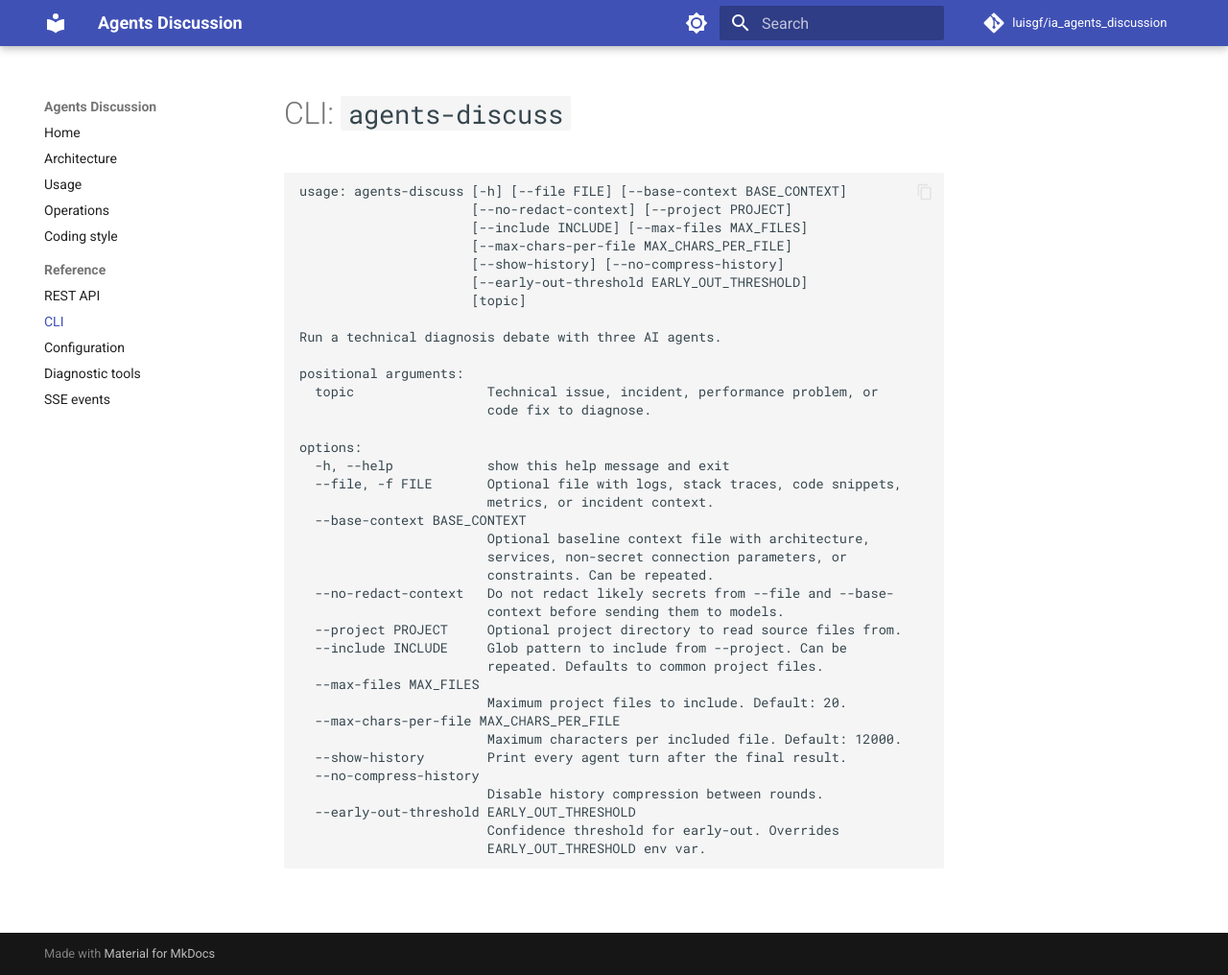
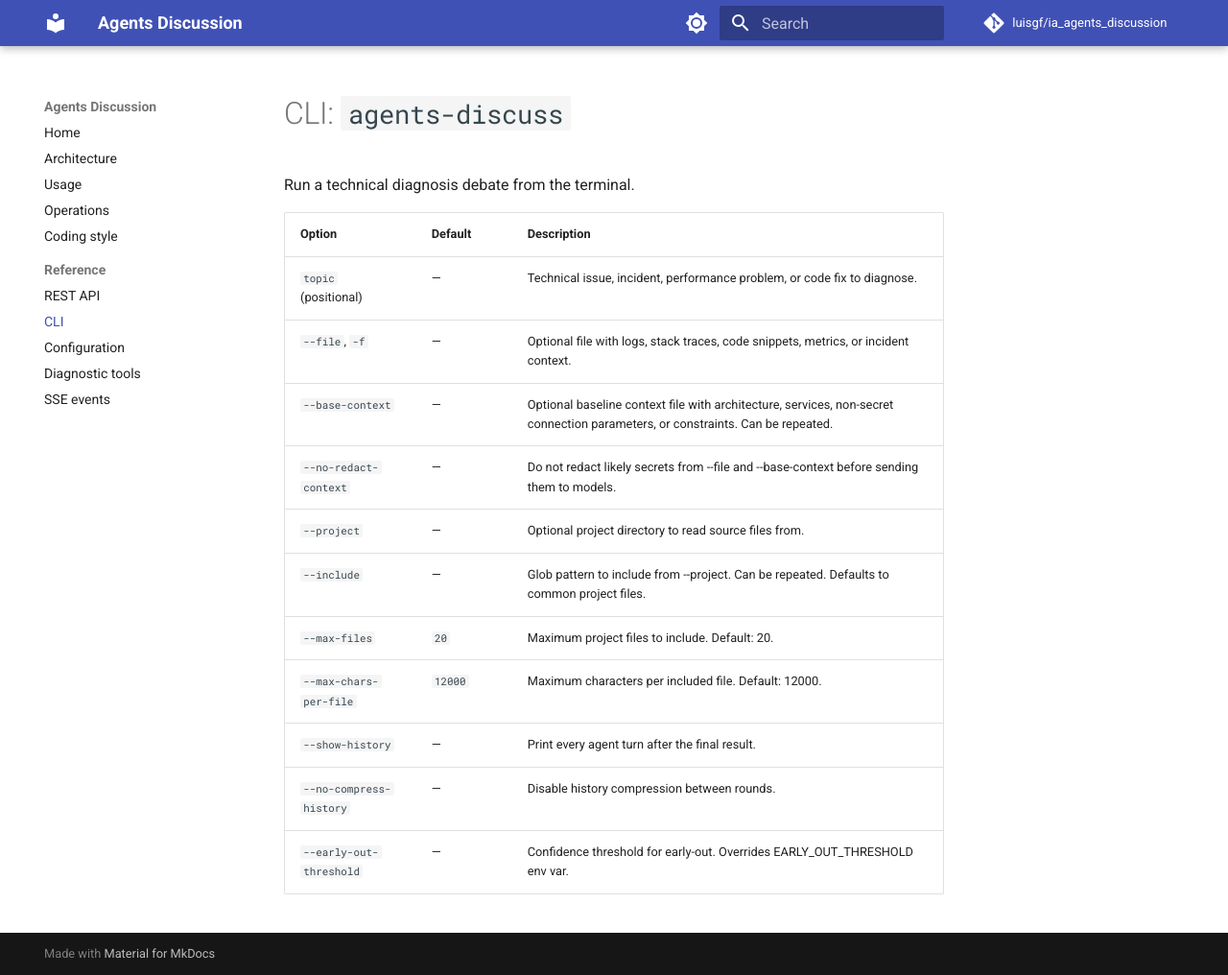
Before and after one commit to luisgf/ia_agents_discussion, an MkDocs documentation site: the page built from docs/reference/cli.md, in a window 1280 px wide and 1016 px high. Shown: the whole window at 96% size. Built offline with MkDocs 1.6.1 and Material for MkDocs 9.7.7, drawn with Linux system fonts in a browser that asks for light colours; comment, search, counter and statistics services are not loaded.

Commit message:
fix(docs): make the reference generator Python-version-independent
The anti-drift gate failed on CI (3.11) because the generator's output depended
on the Python version: argparse format_help() renders flags differently across
versions, and 'Path | None' rendered as 'Union' on 3.14 vs the full type on 3.11.
A backslash inside an f-string expression was also a SyntaxError on 3.11.

- gen_cli: build a deterministic table from parser._actions instead of format_help().
- _type_name: render unions stably via typing.get_origin/get_args.
- _esc helper: escape table-cell pipes outside f-strings (3.11-safe).

Verified: identical output on Python 3.11 and 3.14; ruff (py311) clean.

````diff
--- a/docs/reference/cli.md
+++ b/docs/reference/cli.md
@@ -3,42 +3,18 @@
 
 # CLI: `agents-discuss`
 
-```text
-usage: agents-discuss [-h] [--file FILE] [--base-context BASE_CONTEXT]
-                      [--no-redact-context] [--project PROJECT]
-                      [--include INCLUDE] [--max-files MAX_FILES]
-                      [--max-chars-per-file MAX_CHARS_PER_FILE]
-                      [--show-history] [--no-compress-history]
-                      [--early-out-threshold EARLY_OUT_THRESHOLD]
-                      [topic]
+Run a technical diagnosis debate from the terminal.
 
-Run a technical diagnosis debate with three AI agents.
-
-positional arguments:
-  topic                 Technical issue, incident, performance problem, or
-                        code fix to diagnose.
-
-options:
-  -h, --help            show this help message and exit
-  --file, -f FILE       Optional file with logs, stack traces, code snippets,
-                        metrics, or incident context.
-  --base-context BASE_CONTEXT
-                        Optional baseline context file with architecture,
-                        services, non-secret connection parameters, or
-                        constraints. Can be repeated.
-  --no-redact-context   Do not redact likely secrets from --file and --base-
-                        context before sending them to models.
-  --project PROJECT     Optional project directory to read source files from.
-  --include INCLUDE     Glob pattern to include from --project. Can be
-                        repeated. Defaults to common project files.
-  --max-files MAX_FILES
-                        Maximum project files to include. Default: 20.
-  --max-chars-per-file MAX_CHARS_PER_FILE
-                        Maximum characters per included file. Default: 12000.
-  --show-history        Print every agent turn after the final result.
-  --no-compress-history
-                        Disable history compression between rounds.
-  --early-out-threshold EARLY_OUT_THRESHOLD
-                        Confidence threshold for early-out. Overrides
-                        EARLY_OUT_THRESHOLD env var.
-```
+| Option | Default | Description |
+|---|---|---|
+| `topic` (positional) | — | Technical issue, incident, performance problem, or code fix to diagnose. |
+| `--file`, `-f` | — | Optional file with logs, stack traces, code snippets, metrics, or incident context. |
+| `--base-context` | — | Optional baseline context file with architecture, services, non-secret connection parameters, or constraints. Can be repeated. |
+| `--no-redact-context` | — | Do not redact likely secrets from --file and --base-context before sending them to models. |
+| `--project` | — | Optional project directory to read source files from. |
+| `--include` | — | Glob pattern to include from --project. Can be repeated. Defaults to common project files. |
+| `--max-files` | `20` | Maximum project files to include. Default: 20. |
+| `--max-chars-per-file` | `12000` | Maximum characters per included file. Default: 12000. |
+| `--show-history` | — | Print every agent turn after the final result. |
+| `--no-compress-history` | — | Disable history compression between rounds. |
+| `--early-out-threshold` | — | Confidence threshold for early-out. Overrides EARLY_OUT_THRESHOLD env var. |
````
Also changed, not shown: docs/reference/configuration.md (+1 -1 lines), 1 other file.
